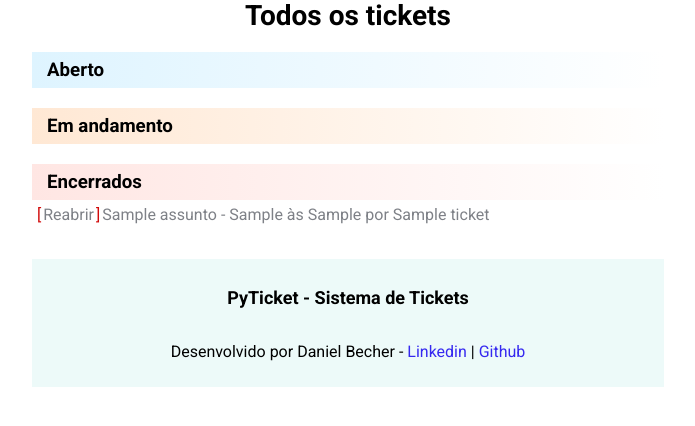
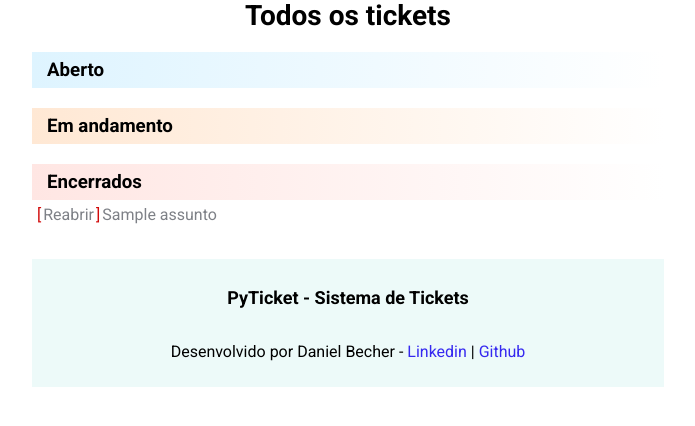
Before and after one commit to danielbecher/pyticket, a Django app: template pyticket/templates/tickets.html in a window 1280 px wide. Shown: the part 144-570 px from the top of the page, without its empty margins (292-987 px from the left). Run offline with Django 3.2, Linux system fonts and the light colour scheme; the template is opened without the code that fills it: most values are stand-ins (such as "Sample title", 1, 10 or a date in 2020).

Commit message:
Implementado o limite de 5 tickets fechados na lista de tickets

```diff
--- a/pyticket/templates/tickets.html
+++ b/pyticket/templates/tickets.html
@@ -25,10 +25,10 @@
 
     <ul class="tickets__lista--fechados">
         <h3 class="tickets__titulo--subtitulofechado">Encerrados</h3>
-            {% for ticket in tickets %}
-            {% if ticket.status == 'Fechado' %}
-            <li class="tickets__lista--itemfechado">[<a class="tickets__links--fechado" href="abre/?id={{ ticket.id }}"> Reabrir</a>] <a class="tickets__links--fechado" href="ticket/?id={{ ticket.id }}">{{ ticket.assunto }} - {{ ticket.get_data_ticket }} às {{ ticket.get_hora_ticket }} por {{ ticket.get_nome_usuario }}</a>
-            </li> {% endif %} {% endfor %}
+            {% for ticketf in ticketsf %}
+            {% if ticketf.status == 'Fechado' %}
+            <li class="tickets__lista--itemfechado">[<a class="tickets__links--fechado" href="abre/?id={{ ticket.id }}"> Reabrir</a>] <a class="tickets__links--fechado" href="ticket/?id={{ ticket.id }}">{{ ticketf.assunto }}</a>
+            </li>{% endif %} {% endfor %}
         </h3>
     </ul>
 </section>
```
Also changed, not shown: pyticket/ptkt/views.py (+8 -2 lines).
